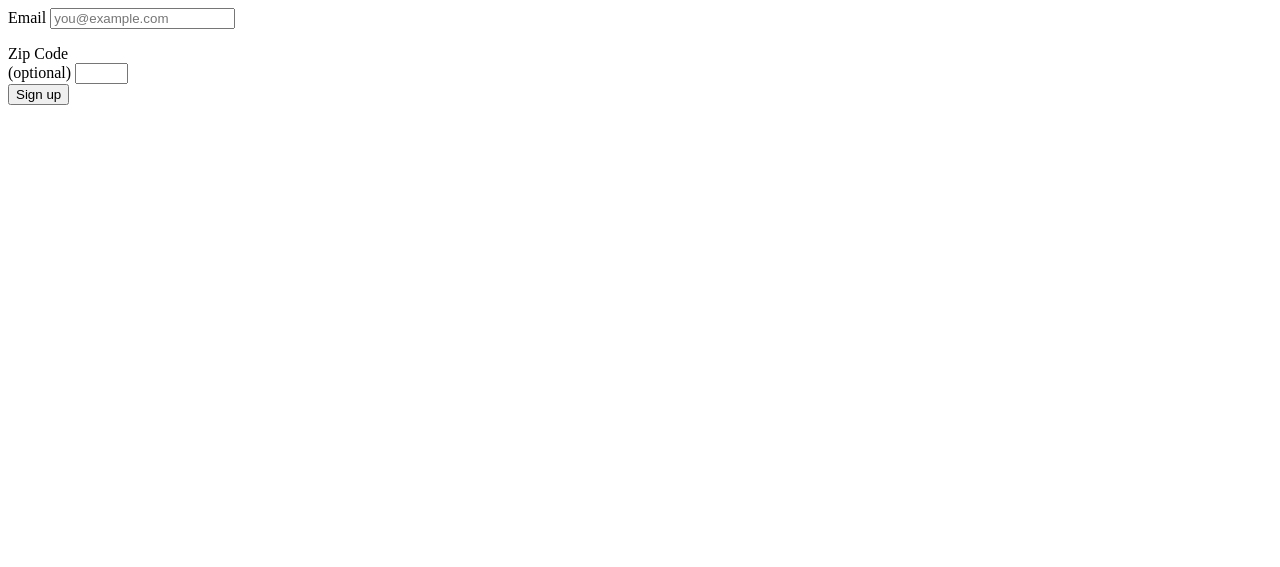
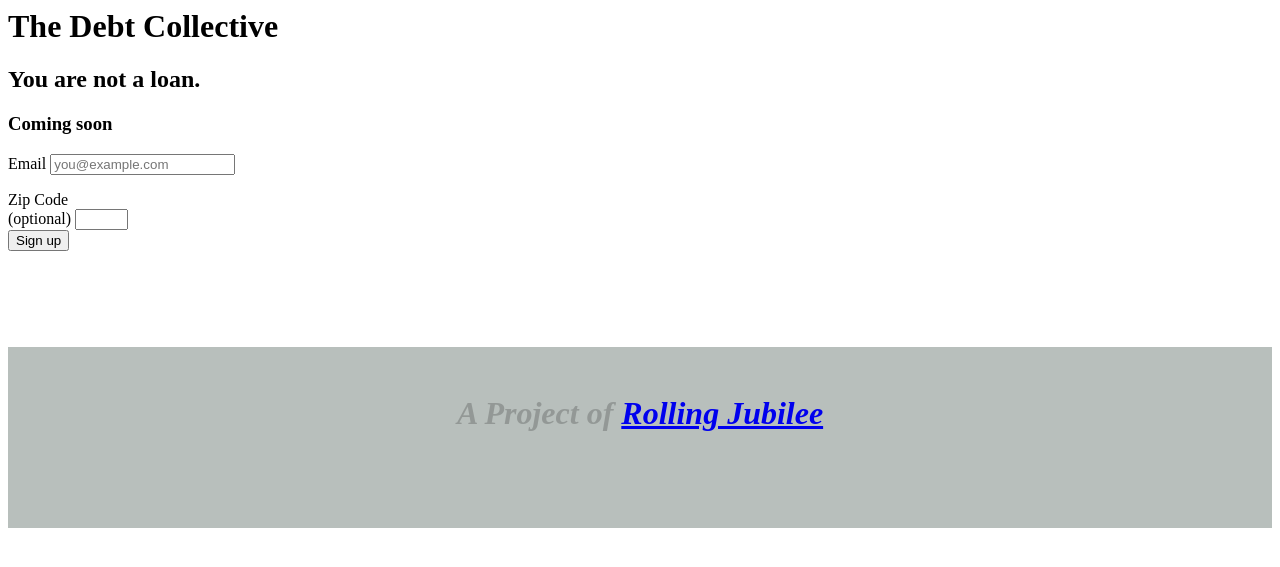
Before and after one commit to debtcollective/debtcollective-web, a Django app: page / in a window 1280 px wide. Shown: the top 567 px of the page. Run offline with Django 3.2, Linux system fonts and the light colour scheme.

Commit message:
REF/REQ: Add some css linkage

```diff
--- /dev/null
+++ b/be/proj/static/css/splash.css
@@ -0,0 +1,10 @@
+footer {
+  padding: 1.5em 0 3em;
+  margin-top: 3em;
+  background-color: #b8bfbc;
+  text-align: center;
+  font-style: italic;
+  color: rgba(0, 0, 0, 0.2);
+  font-size: 2em;
+  font-weight: 700;
+}
--- a/be/proj/templates/proj/splash.html
+++ b/be/proj/templates/proj/splash.html
@@ -1,3 +1,13 @@
+<head>
+  <script type="text/javascript" src="/static/js/splash.js"></script>
+  <link rel="stylesheet" href="/static/css/splash.css" />
+</head>
+<body>
+
+  <h1>The Debt Collective</h1>
+  <h2>You are not a loan.</h2>
+  <h3>Coming soon</h3>
+  <div class="signup-form">
     <form class="form-inline" action="http://occupystudentdebtcampaign.createsend.com/t/j/s/uidyky/" method="post" id="ss-form">
       <p>
         <label for="fieldiitrtu">Email</label>
@@ -9,3 +19,8 @@
       </p>
       <button type="submit" name="submit" class="btn">Sign up</button>
     </form>
+  </div>
+  <footer>
+    A Project of <a href="http://rollingjubilee.org" target="_blank">Rolling Jubilee</a>
+  </footer>
+</body>
```
Also changed, not shown: be/proj/static/css/debtis.css (added), be/proj/static/css/vendor/flat-ui.css (renamed from be/static/css/vendor/flat-ui.css), be/proj/static/js/debtis.js (renamed from be/static/js/debtis.js), be/proj/static/js/vendor/html5shiv.js (renamed from be/static/js/vendor/html5shiv.js), be/proj/static/js/vendor/respond.min.js (renamed from be/static/js/vendor/respond.min.js). Lines whose indentation alone changed are shown as unchanged.
